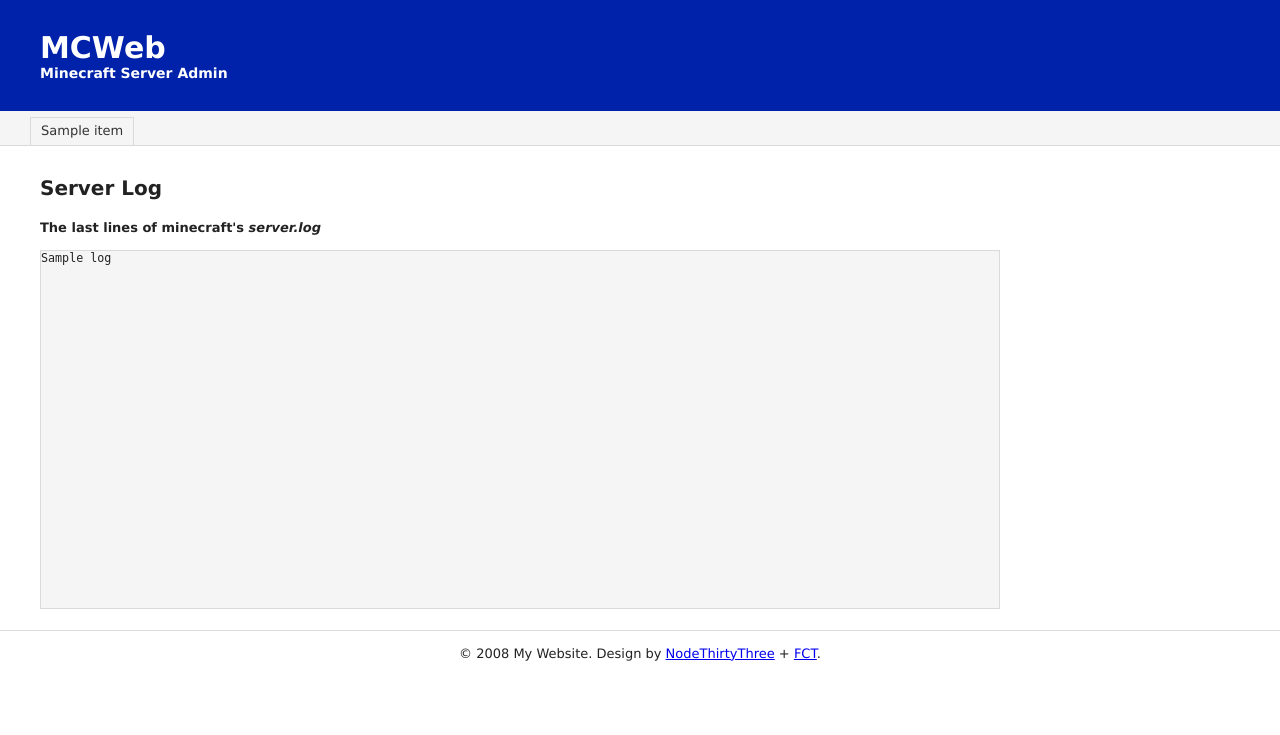
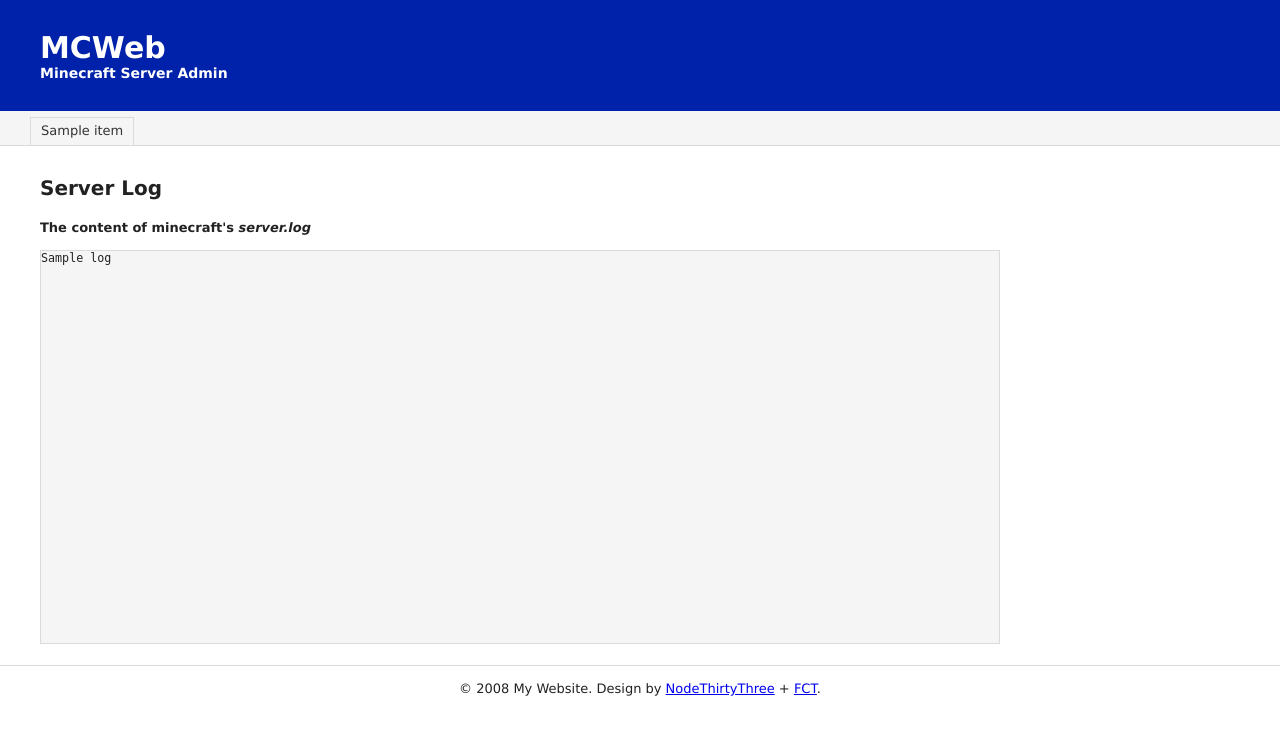
Before and after one commit to asdil12/mcweb, a Flask app: template templates/log.html in a window 1280 px wide. Shown: the top 735 px of the page. Run offline with Flask 2, Linux system fonts and the light colour scheme; the template is opened without the code that fills it: most values are stand-ins (such as "Sample title", 1, 10 or a date in 2020); parts of the project's set-up code (start-up, migrations or seed data) failed here and were passed over.

Commit message:
view full server.log in webui

```diff
--- a/templates/log.html
+++ b/templates/log.html
@@ -1,7 +1,7 @@
 {% extends "base.html" %}
 {% block titlepath %} :: Log{% endblock %}
 {% block ctitle %}Server Log{% endblock %}
-{% block csubtitle %}The last lines of minecraft's <i>server.log</i>{% endblock %}
+{% block csubtitle %}The content of minecraft's <i>server.log</i>{% endblock %}
 {% block content %}
 <script type="text/javascript">
 	window.onload = function() {
@@ -9,5 +9,5 @@
 		logdiv.scrollTop = logdiv.scrollHeight;
 	}
 </script>
-<pre style="height: 30.5em;" id="log">{{ log }}</pre>
+<pre style="height: 33.5em;" id="log">{{ log }}</pre>
 {% endblock %}
```
Also changed, not shown: server.py (+5 -2 lines).
